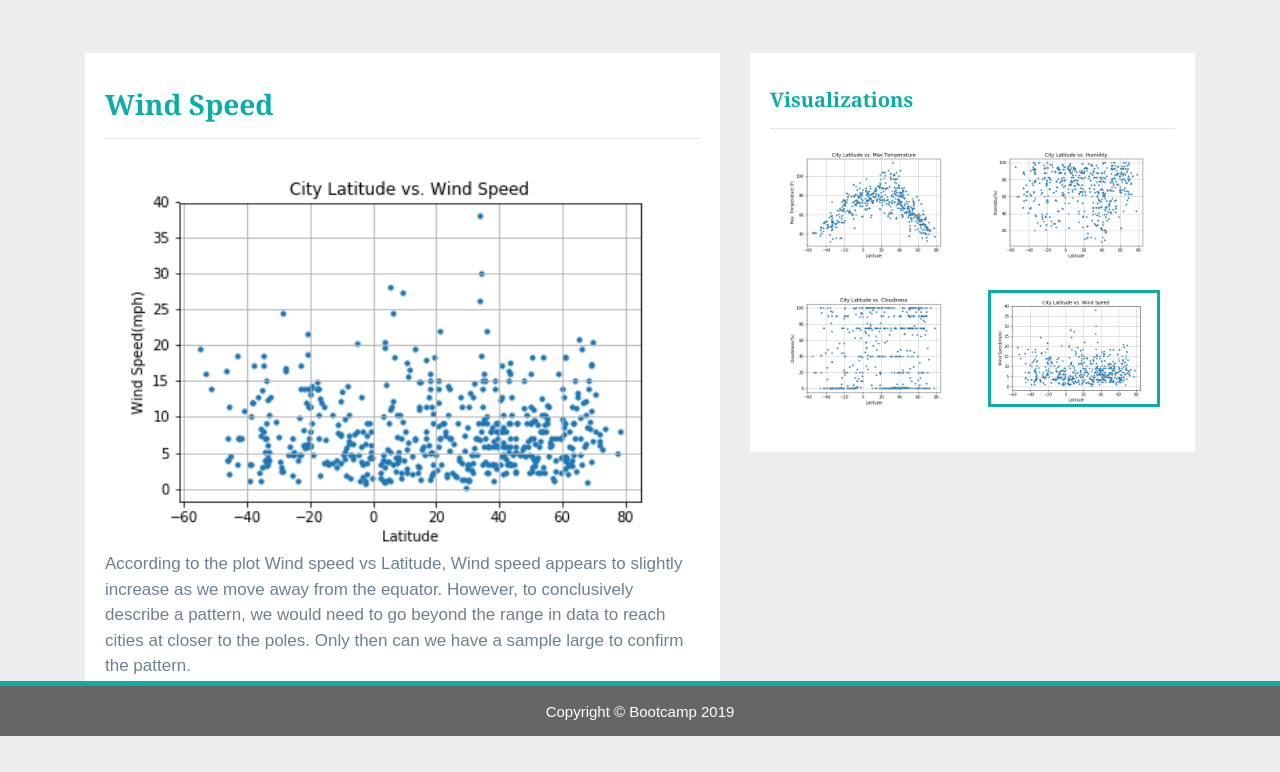
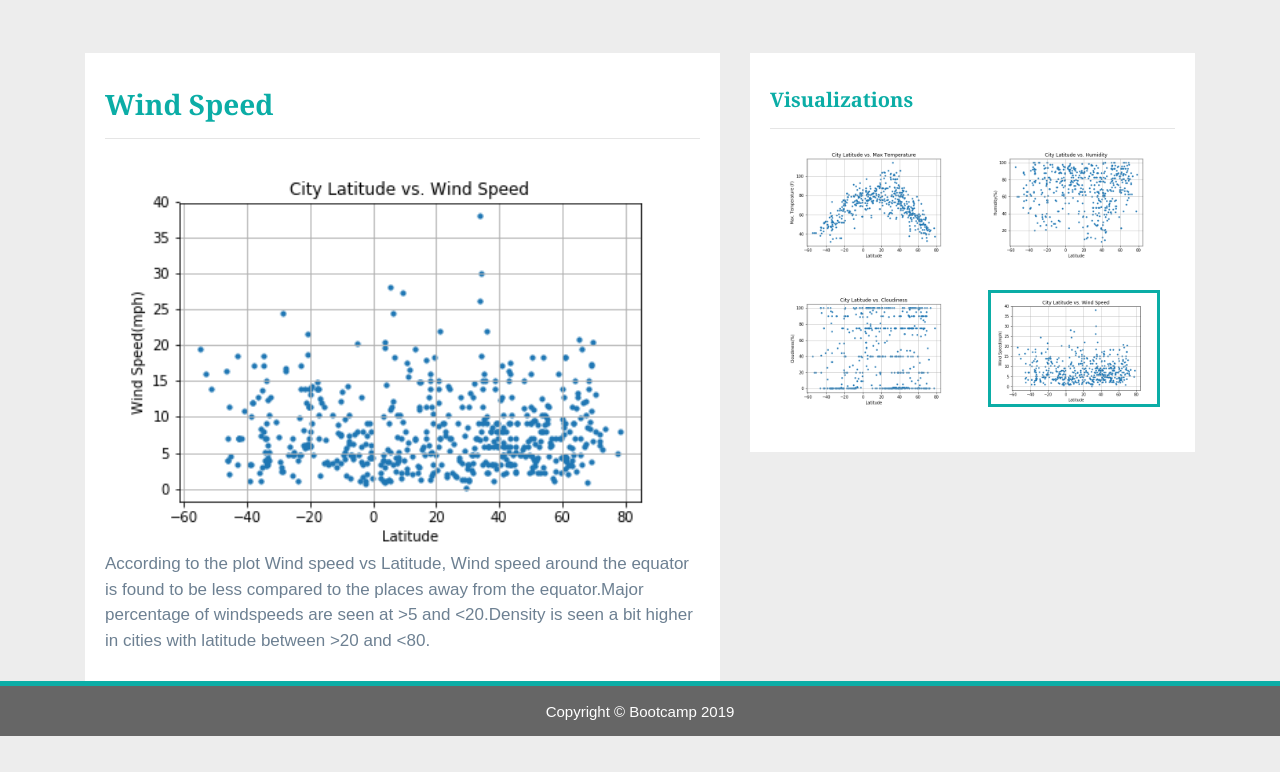
Before and after one commit to priyankasagi1991/priyanka.github.io, a plain HTML site: page Wind_speed.html in a window 1280 px wide. Shown: the part 64-836 px from the top of the page. After the commit the page ends 810 px from the top, so only its background shows below. Drawn offline with nearby package versions, Linux system fonts and the light colour scheme.

Commit message:
Update Wind_speed.html

```diff
--- a/Wind_speed.html
+++ b/Wind_speed.html
@@ -57,9 +57,12 @@
           <h3 class="title">Wind Speed</h3>
           <hr>
           <img src="Wind_Speed_vs_Latitude.png" alt="Wind Speed Graph">
-          <p>According to the plot Wind speed vs Latitude, Wind speed appears to slightly increase as we move away from the equator. However, to conclusively
-            describe a pattern, we would need to go beyond the range in data to reach cities at closer to the poles.
-            Only then can we have a sample large to confirm the pattern.</p>
+          <p>According to the plot Wind speed vs Latitude, Wind speed around the equator is found to be less compared to the
+            places away from the equator.Major percentage of windspeeds are seen at >5 and <20.Density is seen a bit higher
+            in cities with latitude between >20  and <80.</p>
+
+
+
         </div>
       </div>
       <div class="col-lg-5 col-md-12">
```
